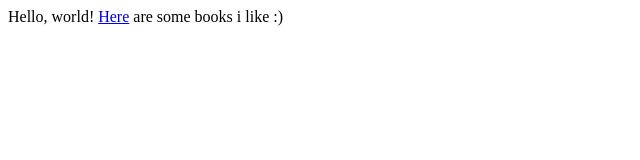
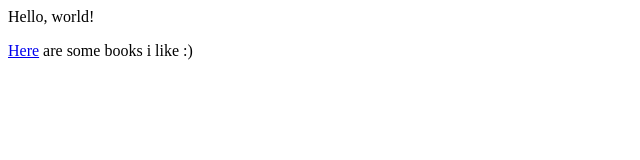
Before and after one commit to superpooer/superpooer.github.io, a plain HTML site: page index.html in a window 1280 px wide. Shown: the whole page, without its empty margins (0-640 px from the left). Drawn offline with Linux system fonts and the light colour scheme.

Commit message:
made cooler

```diff
--- a/index.html
+++ b/index.html
@@ -1,3 +1,8 @@
-Hello, world!
-
-<h><a href="https://github.com/simplespearman/buks">Here</a> are some books i like :)</h>
+<html>
+<head>
+<p>Hello, world!</p>
+</head>
+<body>
+<p><a href="https://github.com/simplespearman/buks">Here</a> are some books i like :)</p>
+</body>
+</html>
```
